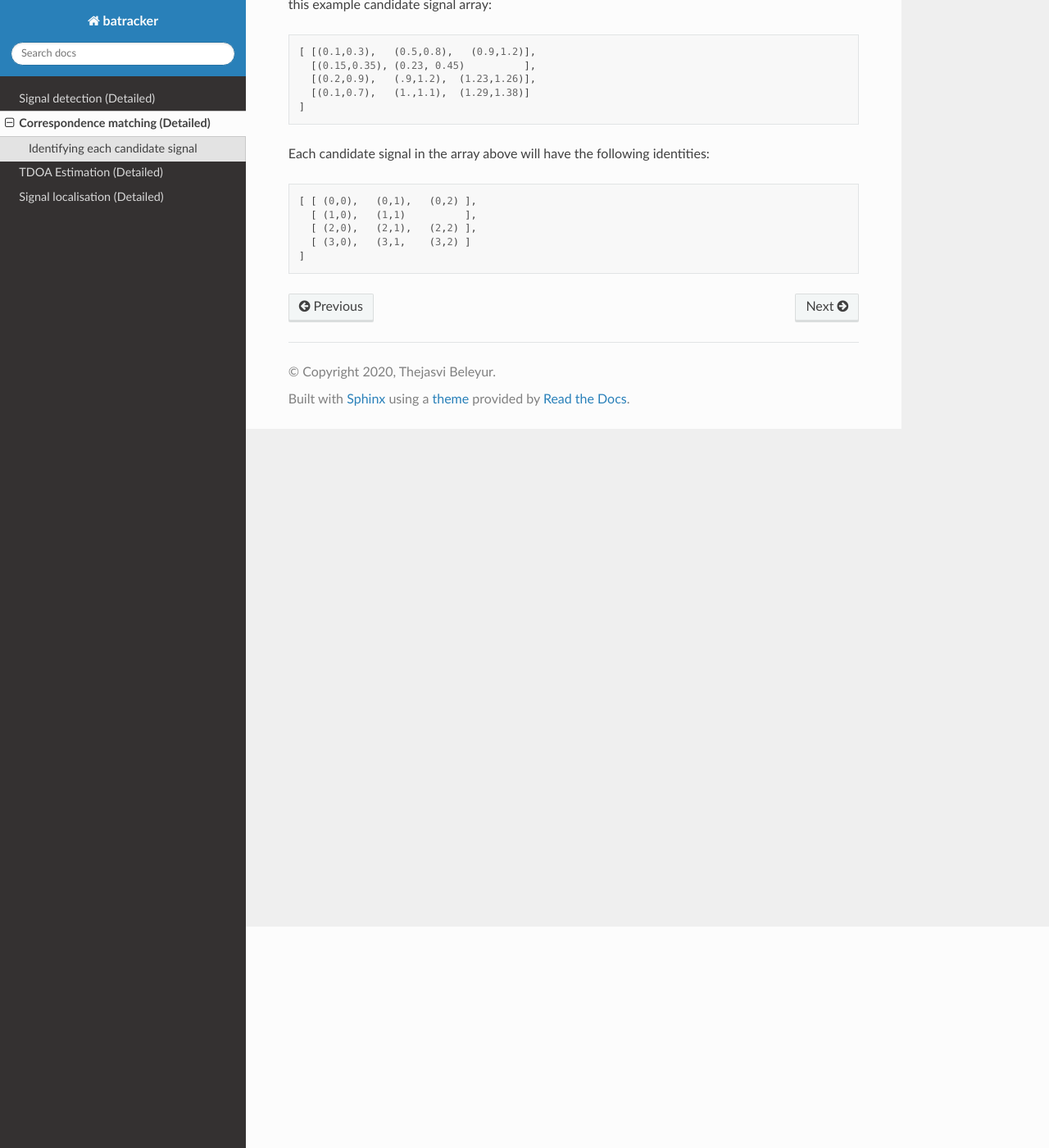
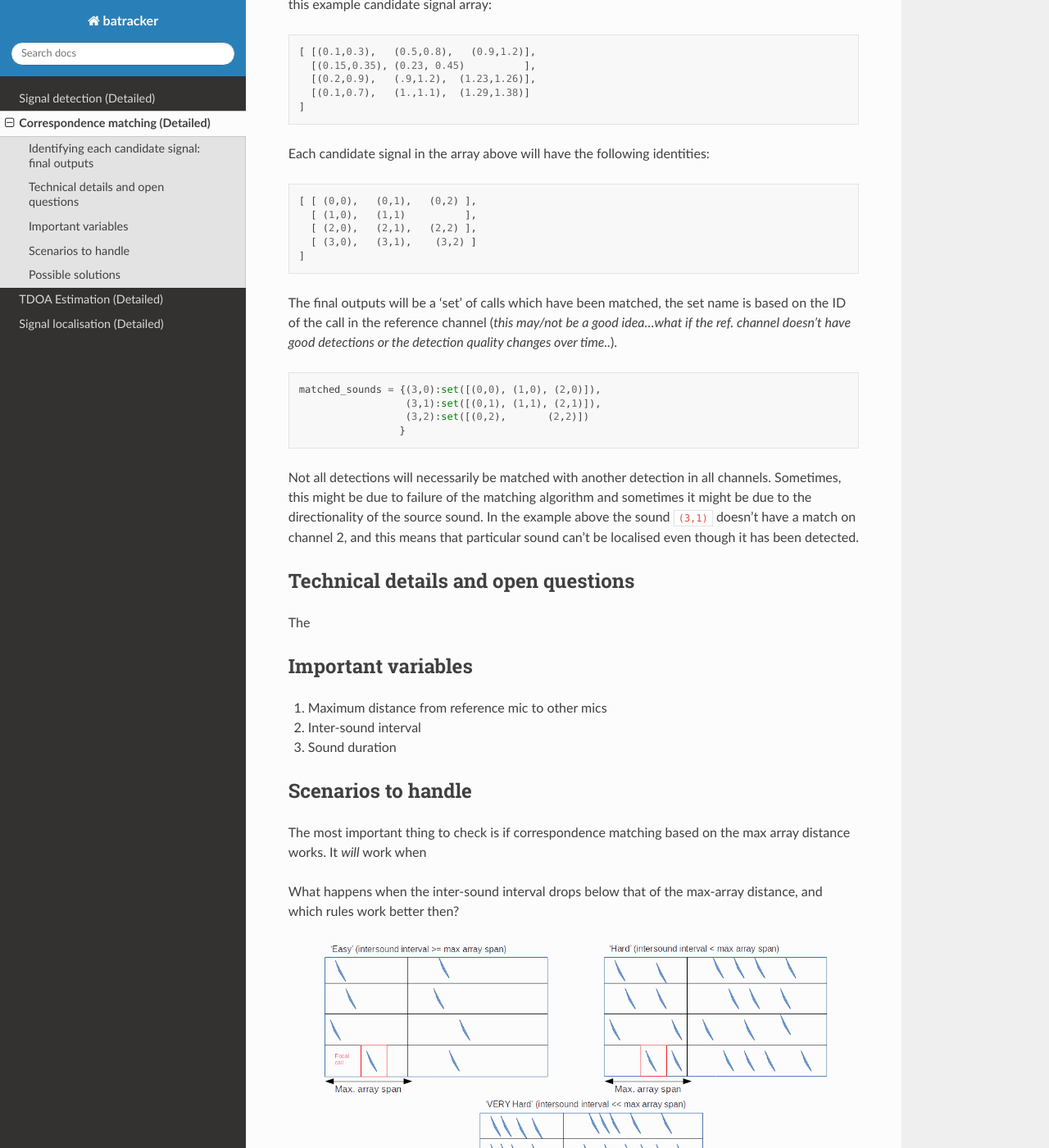
Before and after one commit to thejasvibr/batracker, a Sphinx documentation site: the page built from docs/source/other_rst/correspondence_matching.rst, in a window 1280 px wide and 1400 px high, scrolled down 270 px. Shown: the whole window at 82% size. Built offline with Sphinx 7.4.7 and the Read the Docs theme 2.0.0, drawn with Linux system fonts in a browser that asks for light colours; some of the changed text lies outside the part shown.

Commit message:
add some more notes on how to go about with the correspondence matching problem

```diff
--- a/docs/source/other_rst/correspondence_matching.rst
+++ b/docs/source/other_rst/correspondence_matching.rst
@@ -2,8 +2,8 @@ Correspondence matching (Detailed)
 ==================================
 
 
-Identifying each candidate signal
----------------------------------
+Identifying each candidate signal: final outputs
+------------------------------------------------
 Each candidate signal can be identified uniquely in a file by it's channel number, and its index position within the channel.
 (`Remember, in Python indexing starts with 0`). So, for instance, let's take this example candidate signal array:
 
@@ -22,5 +22,45 @@ Each candidate signal in the array above will have the following identities:
     [ [ (0,0),   (0,1),   (0,2) ],
       [ (1,0),   (1,1)          ],
       [ (2,0),   (2,1),   (2,2) ],
-      [ (3,0),   (3,1,    (3,2) ]
+      [ (3,0),   (3,1),    (3,2) ]
     ]
+
+The final outputs will be a 'set' of calls which have been matched, the set name is based on the ID of the call in the reference channel (`this may/not be a good idea...what if the ref. channel doesn't have good detections or the detection quality changes over time..`).
+
+.. code-block:: python
+
+    matched_sounds = {(3,0):set([(0,0), (1,0), (2,0)]),
+                      (3,1):set([(0,1), (1,1), (2,1)]),
+                      (3,2):set([(0,2),       (2,2)])
+                     }
+
+Not all detections will necessarily be matched with another detection in all channels. Sometimes, this might be due to failure  of the matching algorithm and sometimes it might be due to the directionality  of the source sound. In the example above the sound :code:`(3,1)` doesn't have a match on channel 2, and this means that particular sound can't be localised even though it has been detected.
+
+
+Technical details and open questions
+------------------------------------
+The
+
+Important variables
+-------------------
+
+#. Maximum distance from reference mic to other mics
+#. Inter-sound interval
+#. Sound duration
+
+Scenarios to handle
+-------------------
+The most important thing to check is if correspondence matching based on the
+max array distance works. It `will` work when
+
+What happens when the inter-sound interval drops below that of the max-array distance,
+and which rules work better then?
+
+.. image:: ../_static/schematics_correspondence.png
+
+Possible solutions
+------------------
+
+#. Spectrogram cross-correlation?
+
+#. Stereo image matching : Try and use established algorithms from image analysis/ structure-from-motion/etc. to generate matches across the different calls and channels using spectrogram representations. One of the issues is that these matching algorithms are built with rotational invariance in mind  -- which might mess things up.
```
Also changed, not shown: docs/source/_static/schematics_correspondence.png (added), 2 other files.
